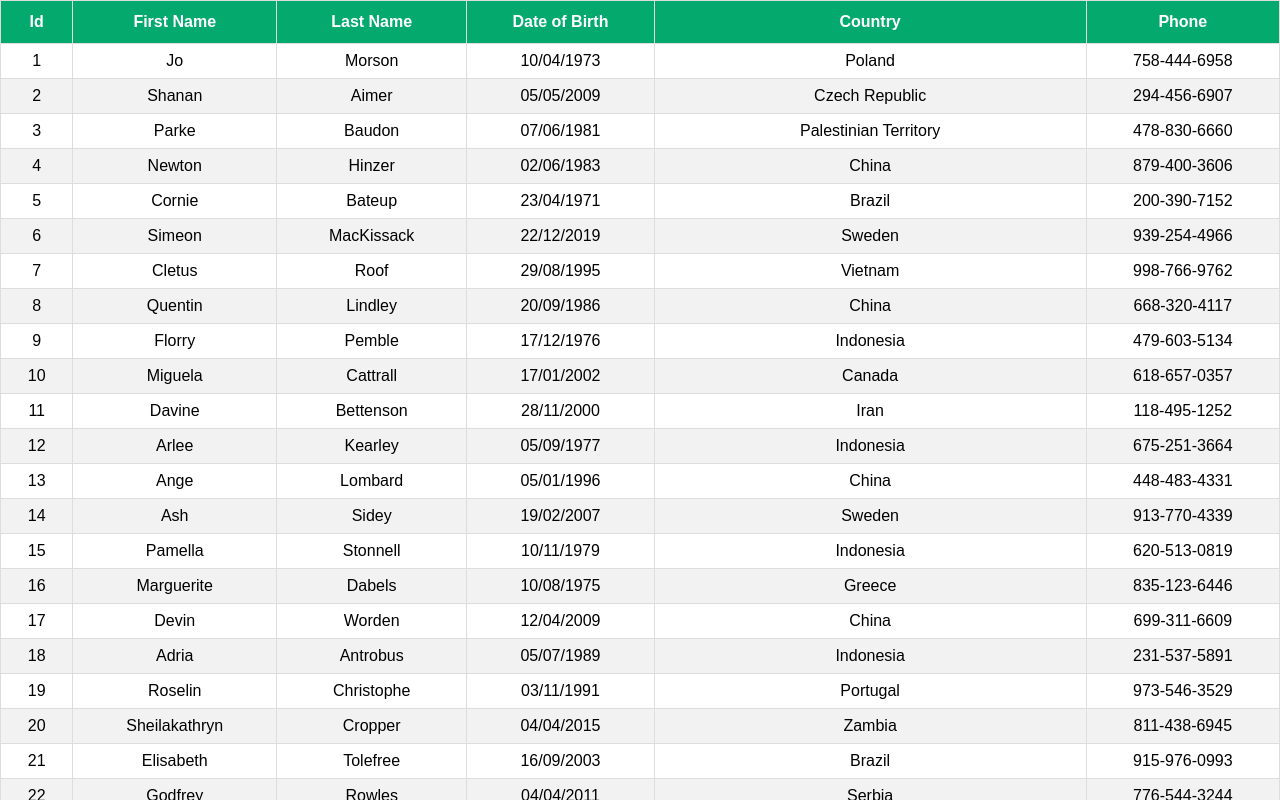
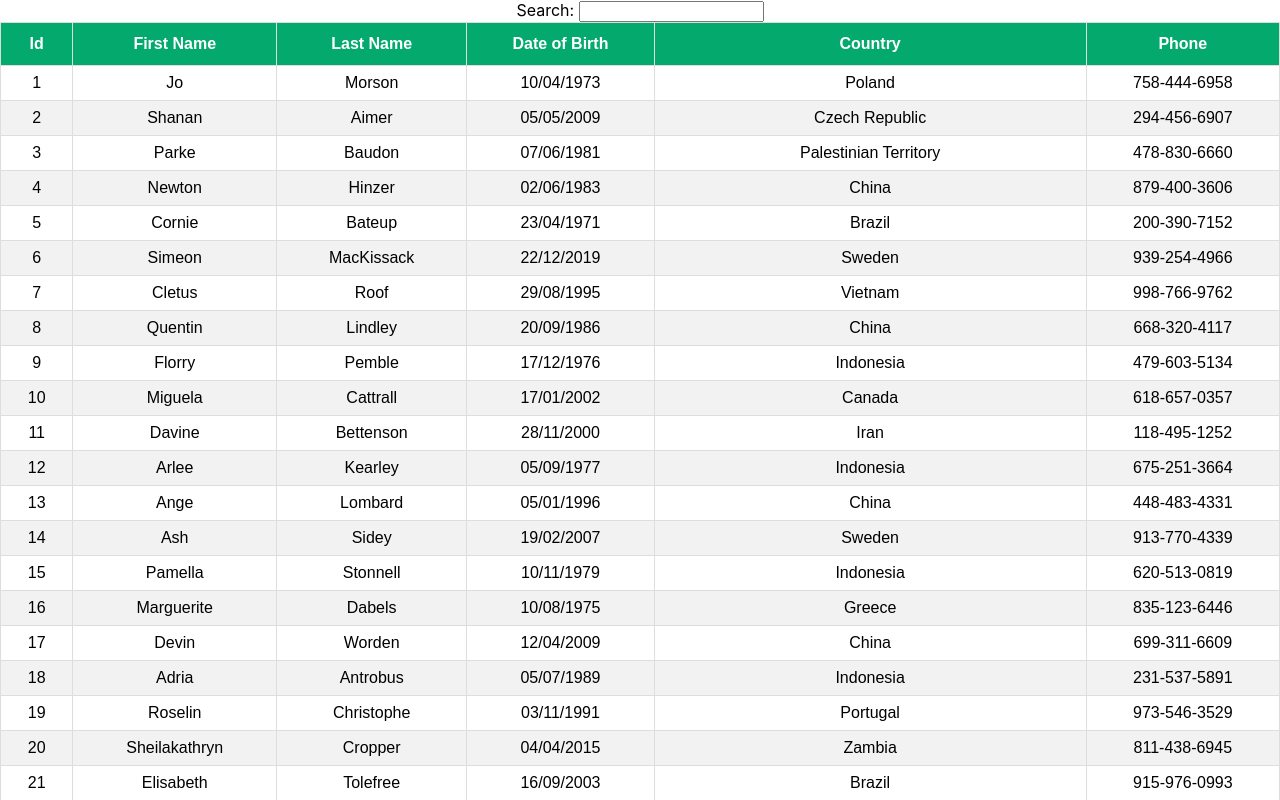
Before and after one commit to serdarsen/react-table-demo, a React (Create React App) app: page / in a window 1280 px wide. Shown: the top 800 px of the page. Built offline with nearby package versions, Linux system fonts and the light colour scheme.

Commit message:
Add Global Filter.

```diff
--- a/src/App.js
+++ b/src/App.js
@@ -1,10 +1,10 @@
 import "./App.css";
-import SortingTable from "./components/SortingTable";
+import FilteringTable from "./components/FilteringTable";
 
 function App() {
   return (
     <div className="App">
-      <SortingTable />
+      <FilteringTable />
     </div>
   );
 }
--- /dev/null
+++ b/src/components/FilteringTable.js
@@ -0,0 +1,72 @@
+import React, { useMemo } from "react";
+import { useGlobalFilter, useTable } from "react-table";
+import { COLUMNS } from "./columns";
+import GlobalFilter from "./GlobalFilter";
+import MOCK_DATA from "./MOCK_DATA.json";
+import "./table.css";
+
+const FilteringTable = () => {
+  const columnsMemo = useMemo(() => COLUMNS, []);
+  const dataMemo = useMemo(() => MOCK_DATA, []);
+
+  const {
+    getTableProps,
+    getTableBodyProps,
+    headerGroups,
+    footerGroups,
+    rows,
+    prepareRow,
+    state,
+    setGlobalFilter,
+  } = useTable(
+    {
+      columns: columnsMemo,
+      data: dataMemo,
+    },
+    useGlobalFilter
+  );
+
+  const { globalFilter } = state;
+
+  return (
+    <>
+      <GlobalFilter filter={globalFilter} setFilter={setGlobalFilter} />
+      <table className="react-table" {...getTableProps()}>
+        <thead>
+          {headerGroups.map((headerGroup) => (
+            <tr {...headerGroup.getHeaderGroupProps()}>
+              {headerGroup.headers.map((column) => (
+                <th {...column.getHeaderProps()}>{column.render("Header")}</th>
+              ))}
+            </tr>
+          ))}
+        </thead>
+        <tbody {...getTableBodyProps()}>
+          {rows.map((row) => {
+            prepareRow(row);
+            return (
+              <tr {...row.getRowProps()}>
+                {row.cells.map((cell) => {
+                  return (
+                    <td {...cell.getCellProps()}>{cell.render("Cell")}</td>
+                  );
+                })}
+              </tr>
+            );
+          })}
+        </tbody>
+        <tfoot>
+          {footerGroups.map((footerGroup) => (
+            <tr {...footerGroup.getFooterGroupProps()}>
+              {footerGroup.headers.map((column) => (
+                <td {...column.getFooterProps()}>{column.render("Footer")}</td>
+              ))}
+            </tr>
+          ))}
+        </tfoot>
+      </table>
+    </>
+  );
+};
+
+export default FilteringTable;
--- /dev/null
+++ b/src/components/GlobalFilter.js
@@ -0,0 +1,12 @@
+import React from "react";
+
+const GlobalFilter = ({ filter, setFilter }) => {
+  return (
+    <span>
+      Search:{" "}
+      <input value={filter || ""} onChange={(e) => setFilter(e.target.value)} />
+    </span>
+  );
+};
+
+export default GlobalFilter;
```
